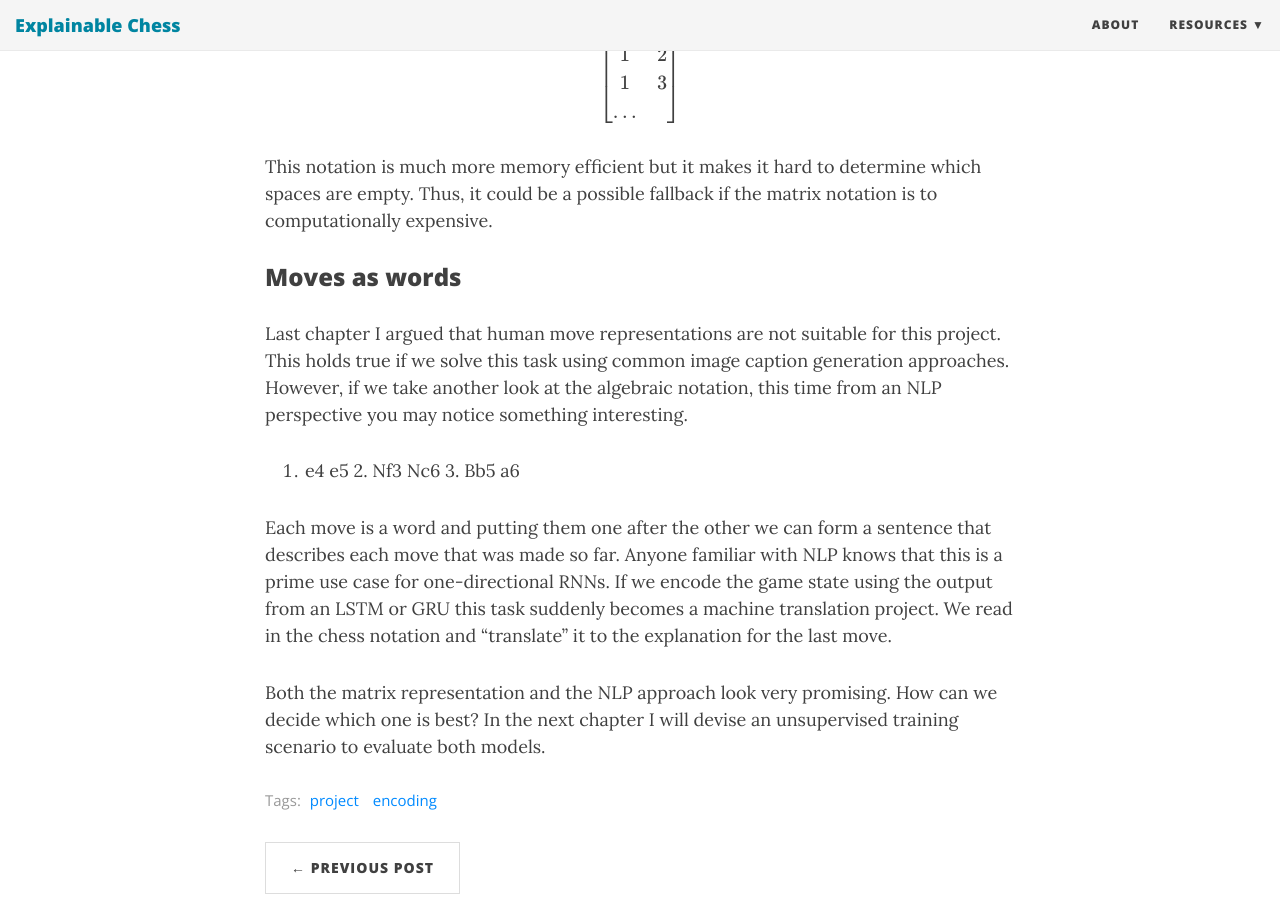
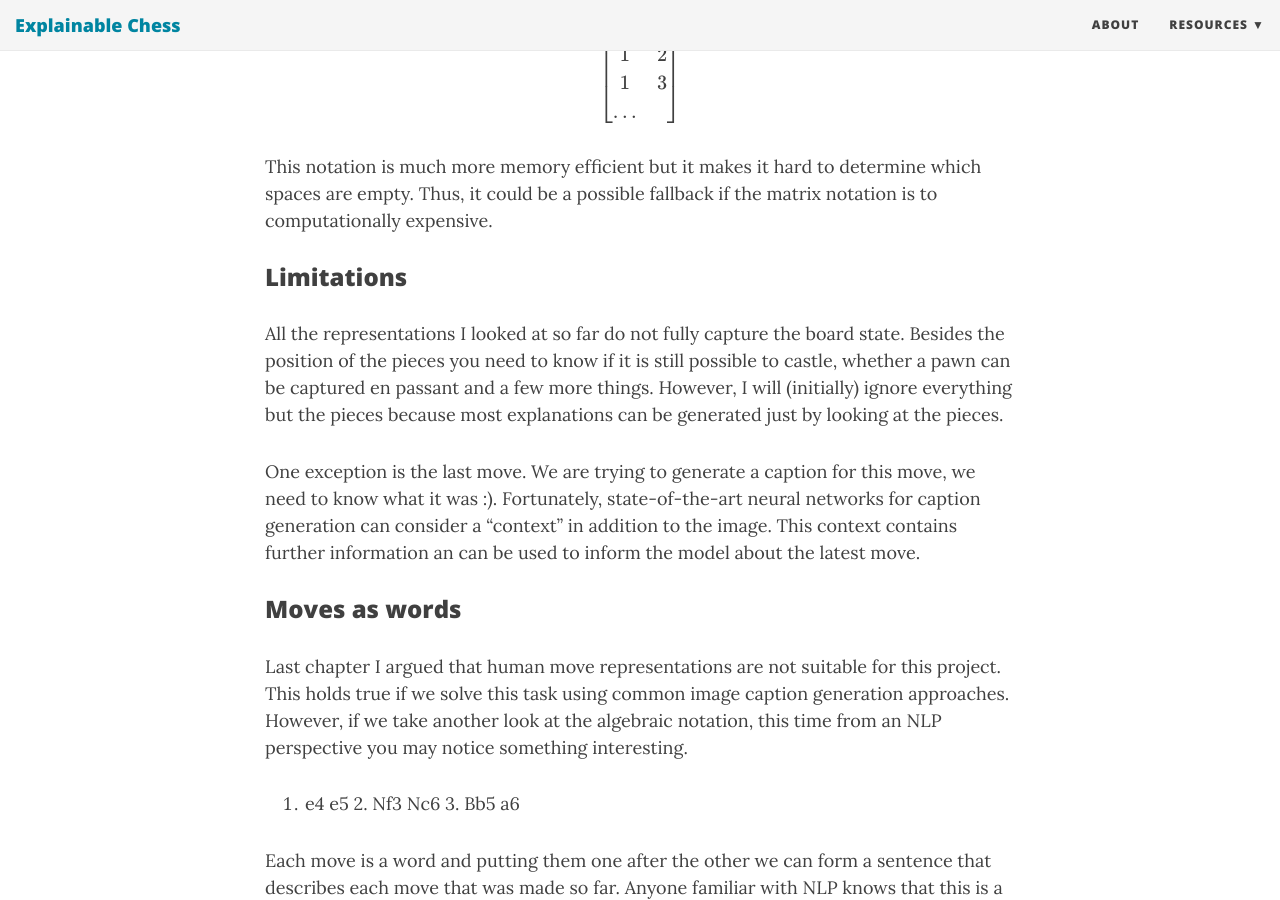
Before and after one commit to RobinWeitzel/nn-project, a Jekyll site: the page built from _posts/2019-04-22-encoding-a-move-p2.md, in a window 1280 px wide and 900 px high, scrolled down 2190 px. Built offline with Jekyll 4.4.1, drawn with Linux system fonts in a browser that asks for light colours; nearby versions of some CDN libraries; formulas are drawn with MathJax 3; a script that is not in the unit is left out.

Commit message:
modified third post

```diff
--- a/_posts/2019-04-22-encoding-a-move-p2.md
+++ b/_posts/2019-04-22-encoding-a-move-p2.md
@@ -52,6 +52,16 @@ $$ \begin{bmatrix} 1 & 1 \\ 1 & 2 \\ 1 & 3 \\ ... \end{bmatrix} $$
 This notation is much more memory efficient but it makes it hard to determine which spaces are empty.
 Thus, it could be a possible fallback if the matrix notation is to computationally expensive.
 
+### Limitations
+All the representations I looked at so far do not fully capture the board state.
+Besides the position of the pieces you need to know if it is still possible to castle, whether a pawn can be captured en passant and a few more things.
+However, I will (initially) ignore everything but the pieces because most explanations can be generated just by looking at the pieces.
+
+One exception is the last move.
+We are trying to generate a caption for this move, we need to know what it was :).
+Fortunately, state-of-the-art neural networks for caption generation can consider a "context" in addition to the image.
+This context contains further information an can be used to inform the model about the latest move.
+
 ### Moves as words
 Last chapter I argued that human move representations are not suitable for this project.
 This holds true if we solve this task using common image caption generation approaches.
```
